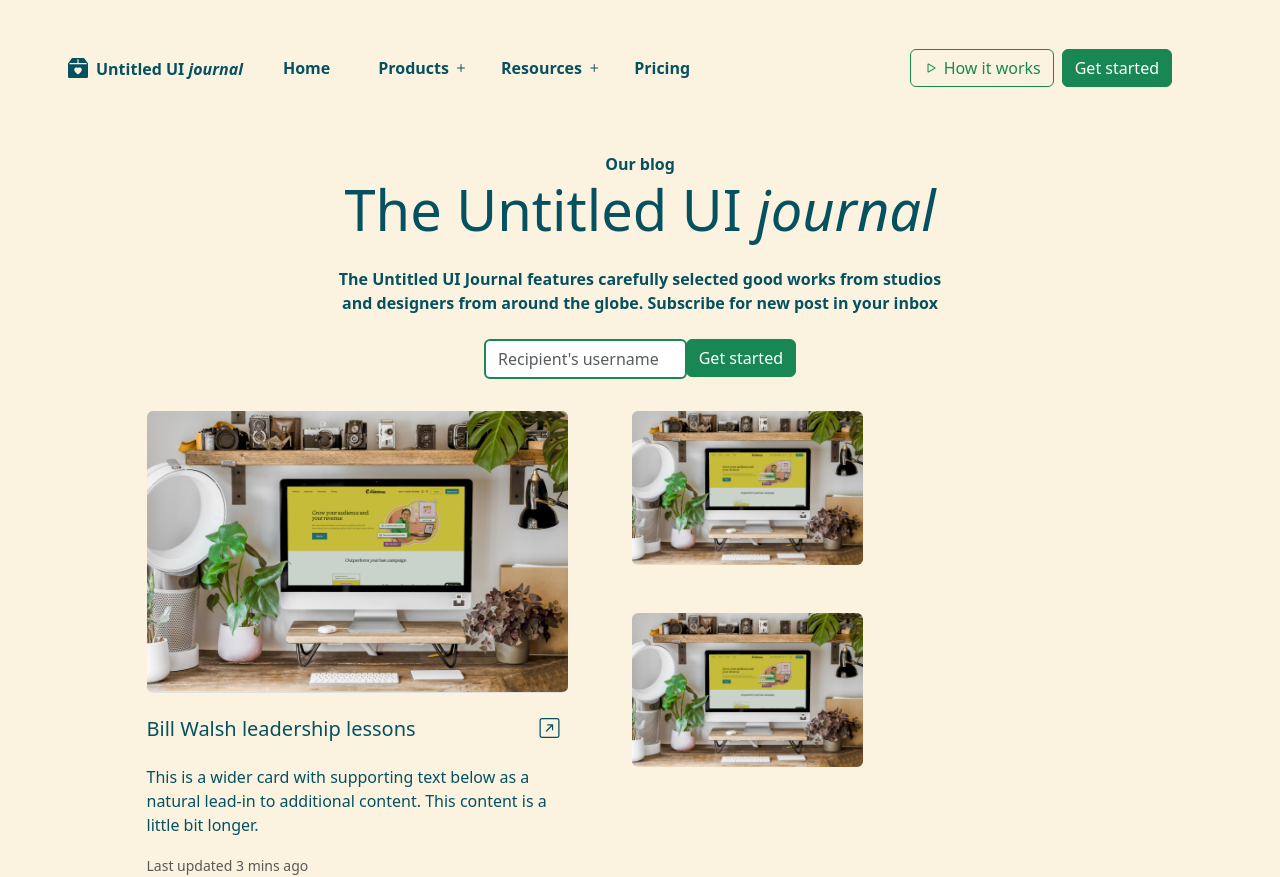
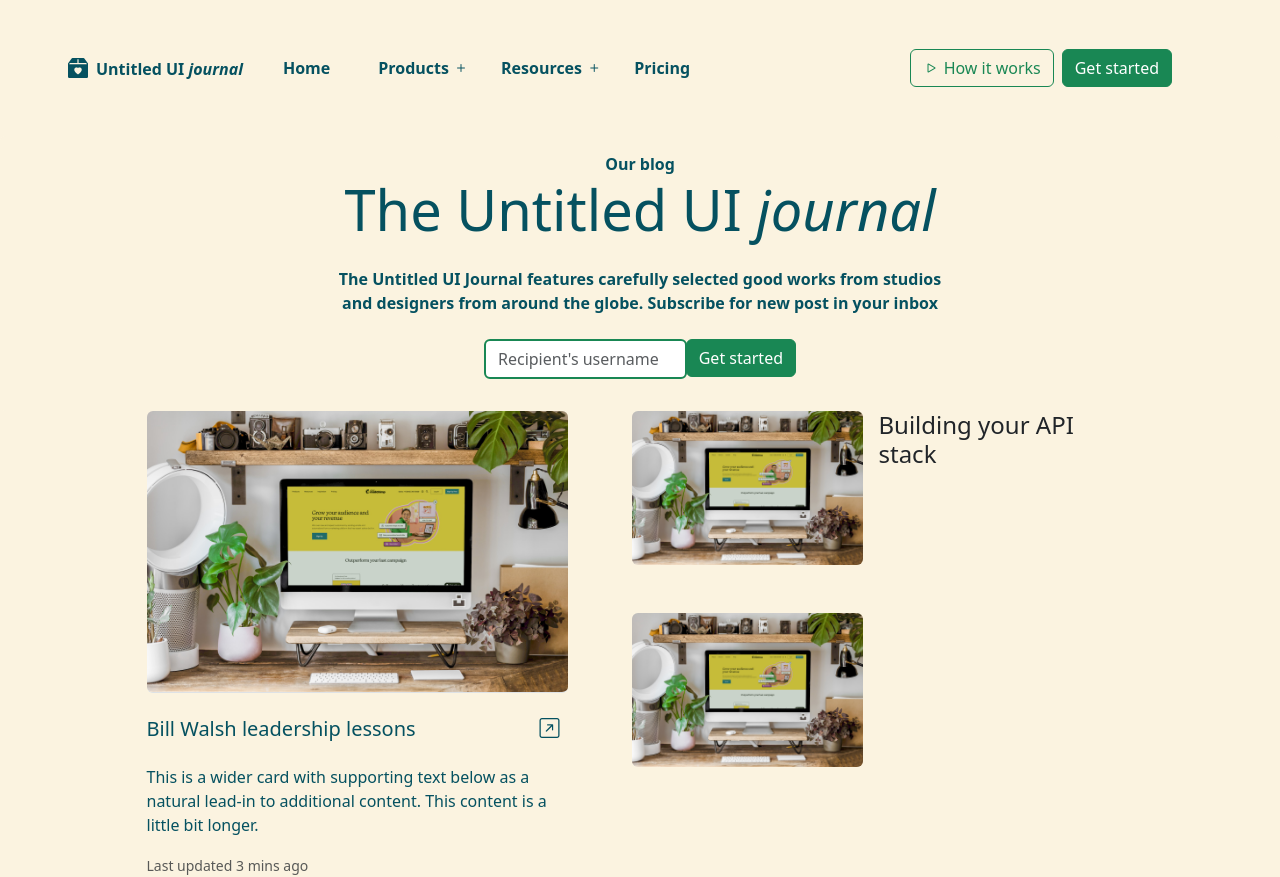
Before and after one commit to Harun8/blogUI, a React (Create React App) app: page / in a window 1280 px wide. Built offline with nearby package versions, Linux system fonts and the light colour scheme; no server answers.

Commit message:
Added text to small column on header comp

```diff
--- a/src/components/recentPosts.jsx
+++ b/src/components/recentPosts.jsx
@@ -53,8 +53,11 @@ const RecentPosts = () => {
             </div>
           </div>
           <div className="col-md-6 mx-3   ">
-            <div className="mx-4">
+            <div className="d-flex align-items-start mx-4">
               <img className="w-50 rounded " src={RecentImg1}></img>
+              <div className="mx-3">
+                <h4>Building your API stack</h4>
+              </div>
             </div>
             <div className="mx-4 mt-5">
               <img className="w-50 rounded  " src={RecentImg1}></img>
```
